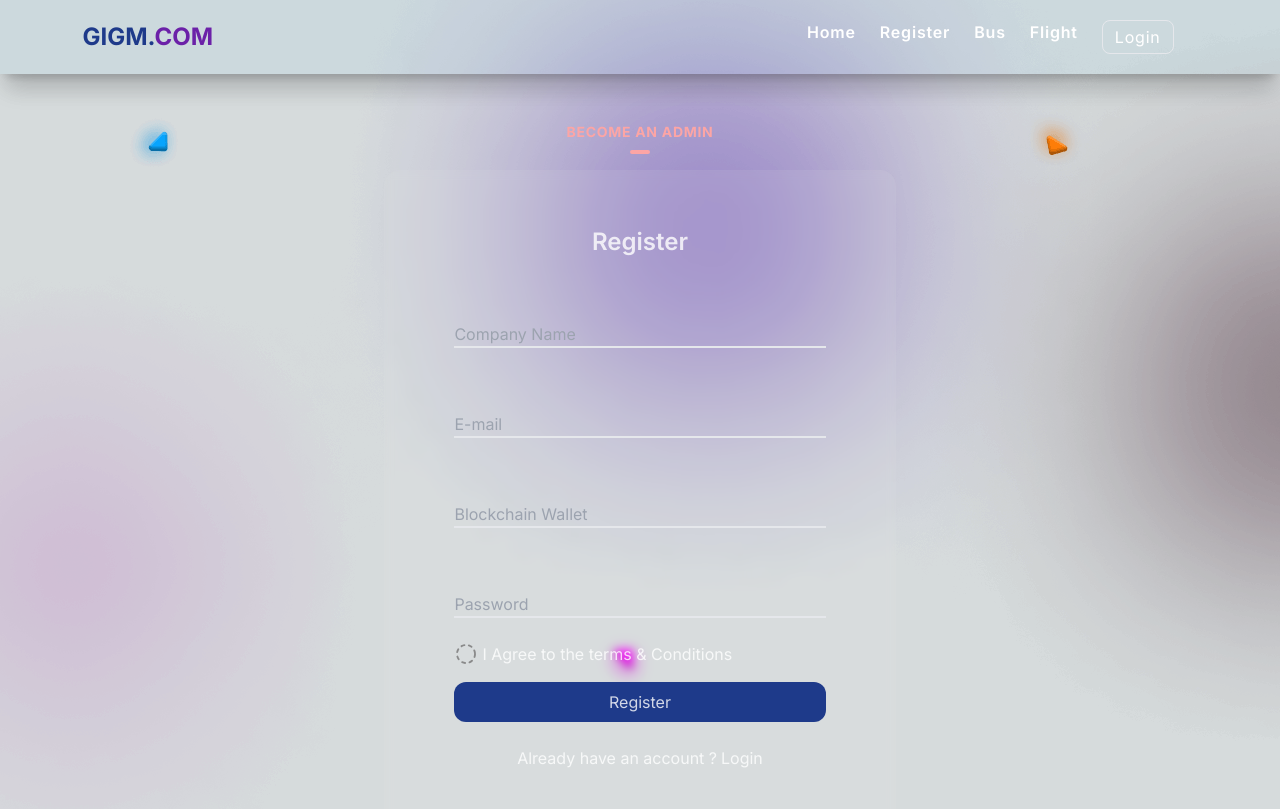
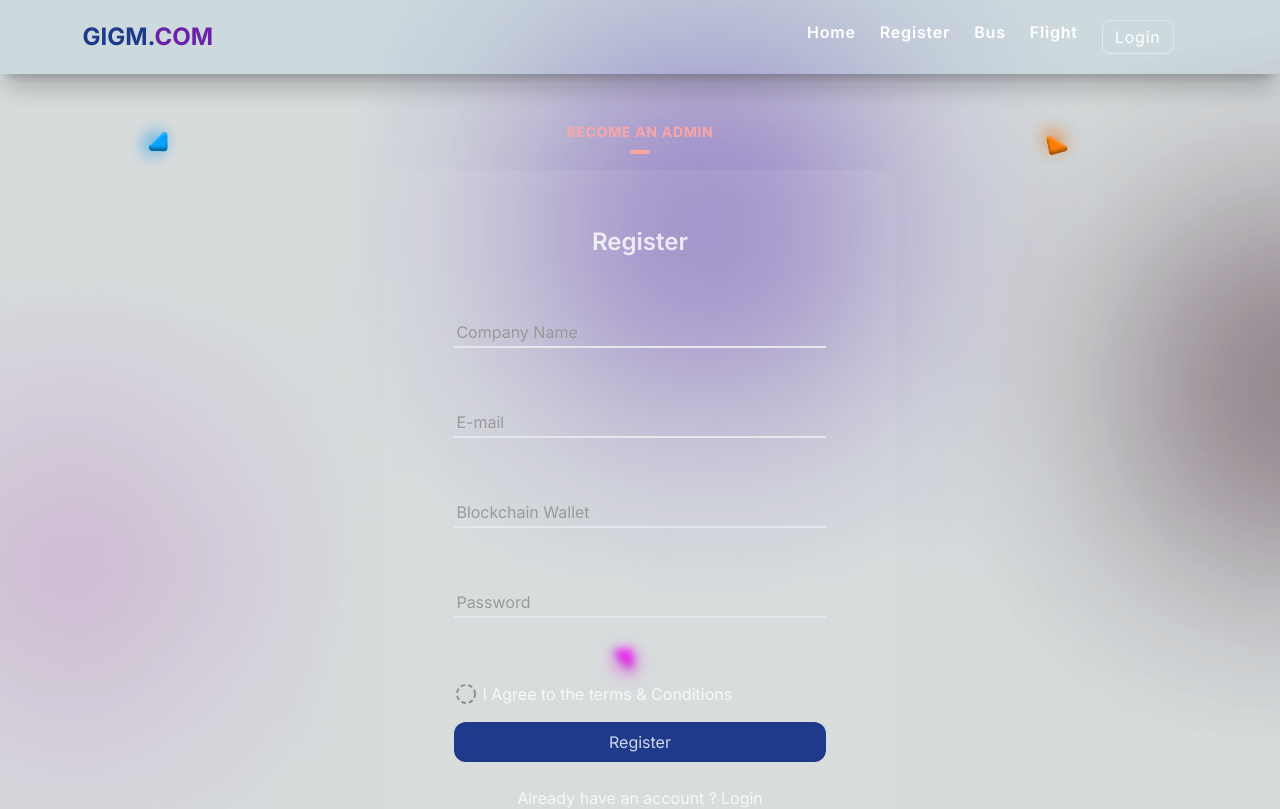
Before and after one commit to JoshdfG/Booking-app, a Next.js app: page /admin in a window 1280 px wide. Shown: the top 809 px of the page. Built offline with nearby package versions, Linux system fonts and the light colour scheme.

Commit message:
modified:   src/app/admin/page.tsx modified:   src/app/useFormEffect.tsx

```diff
--- a/src/app/admin/page.tsx
+++ b/src/app/admin/page.tsx
@@ -1,5 +1,6 @@
 "use client";
 import React, { useState, useRef,useEffect } from "react";
+import { useFormEffect } from "../useFormEffect"
 
 export default function Admin() {
   const inputRef = useRef<HTMLInputElement | null>(null);
@@ -23,64 +24,93 @@ export default function Admin() {
       }, 200);
     }
   };
-  type Errors = {
-    name?: string;
-    email?: string;
-    password?: string;
-    wallet?:string;
-  };
+  // type Errors = {
+  //   name?: string;
+  //   email?: string;
+  //   password?: string;
+  //   wallet?:string;
+  // };
 
-  type SetErrors = (errors: Errors) => void;
-  type SetIsFormValid = (isValid: boolean) => void;
+  // type SetErrors = (errors: Errors) => void;
+  // type SetIsFormValid = (isValid: boolean) => void;
 
-  const [name, setName] = useState<string>('');
-  const [email, setEmail] = useState<string>('');
-  const [password, setPassword] = useState<string>('');
-  const [wallet, setWallet] = useState<string>('');
-  const [errors, setErrors] = useState<Errors>({});
-  const [isFormValid, setIsFormValid] = useState<boolean>(false);
+  // const [name, setName] = useState<string>('');
+  // const [email, setEmail] = useState<string>('');
+  // const [password, setPassword] = useState<string>('');
+  // const [wallet, setWallet] = useState<string>('');
+  // const [errors, setErrors] = useState<Errors>({});
+  // const [isFormValid, setIsFormValid] = useState<boolean>(false);
 
-  useEffect(() => {
-    validateForm();
-  }, [name, email, password,wallet]);
+  // useEffect(() => {
+  //   validateForm();
+  // }, [name, email, password,wallet]);
 
-  const validateForm = () => {
-    let errors: Errors = {};
+  // const validateForm = () => {
+  //   let errors: Errors = {};
 
-    if (!name) {
-      errors.name = 'Required!';
-    }
+  //   if (!name) {
+  //     errors.name = 'Required!';
+  //   }
 
-    if (!email) {
-      errors.email = 'Required!';
-    } else if (!/\S+@\S+\.\S+/.test(email)) {
-      errors.email = 'Email is invalid.';
-    }
+  //   if (!email) {
+  //     errors.email = 'Required!';
+  //   } else if (!/\S+@\S+\.\S+/.test(email)) {
+  //     errors.email = 'Email is invalid.';
+  //   }
 
-    if (!password) {
-      errors.password = 'Required!';
-    } else if (password.length < 6) {
-      errors.password = 'Password must be at least 6 characters.';
-    }
+  //   if (!password) {
+  //     errors.password = 'Required!';
+  //   } else if (password.length < 6) {
+  //     errors.password = 'Password must be at least 6 characters.';
+  //   }
 
-    if (!wallet) {
-      errors.wallet = 'Required!';
-    } else if (password.length < 16) {
-      errors.wallet = 'Enter a valid wallet address.';
-    }
+  //   if (!wallet) {
+  //     errors.wallet = 'Required!';
+  //   } else if (password.length < 16) {
+  //     errors.wallet = 'Enter a valid wallet address.';
+  //   }
 
-    setErrors(errors);
-    setIsFormValid(Object.keys(errors).length === 0);
-  };
+  //   setErrors(errors);
+  //   setIsFormValid(Object.keys(errors).length === 0);
+  // };
 
-  const handleSubmit = () => {
-    if (isFormValid) {
-      console.log('Form submitted successfully!');
-    } else {
-      console.log('Form has errors. Please correct them.');
-    }
-  };
+  // const handleSubmit = () => {
+  //   if (isFormValid) {
+  //     console.log('Form submitted successfully!');
+  //   } else {
+  //     console.log('Form has errors. Please correct them.');
+  //   }
+  // };
+  const {
+    company,
+    setCompany,
+    isCompanyFocused,
+    setIsCompanyFocused,
+    companyInputRef,
+    companyInputChange,
+    companyInputFocus,
+    companyInputBlur,
+    email,
+    emailInputRef,
+    isFocused,
+    handleInputChange,
+    handleInputFocus,
+    handleInputBlur,
+    wallet,
+    walletInputRef,
+    isWalletFocused,
+    walletInputChange,
+    walletInputFocus,
+    walletInputBlur,
+    password,
+    passwordInputRef,
+    isPasswordFocused,
+    passwordInputChange,
+    passwordInputFocus,
+    passwordInputBlur,
+  } = useFormEffect();
   return (
+
     <>
       <div className="min-h-[100dvh] mt-12 w-[85%] md:w-[60%] lg:w-[40%] mx-auto">
         <h1
@@ -98,58 +128,65 @@ export default function Admin() {
             </h1>
           </div>
           <div className="relative">
-            <label htmlFor="">
+          <label htmlFor="" className={` ${isCompanyFocused || company ? 'focused' : ''}`}>
               <input
                  ref={inputRef}
                  type="text"
-                placeholder="Company Name"
+                 id="company-name"
+                 name="company-name"
+                 value={company}
+                 onChange={companyInputChange}
+                 onFocus={companyInputFocus}
+                 onBlur={companyInputBlur}
                  required
-                value={name}
-                onChange={(e)=>setName(e.target.value)}
-                className="input-box w-[80%] bg-transparent border-b-2  mb-16 outline-none"
+                className="w-[80%] bg-transparent border-b-2 mb-16 outline-none"
               />
-
-               {errors.name && name &&
-                (<p className="text-red-500 text-sm absolute top-0 right-0 mt-[24px] mr-12">{errors.name}</p>)
-                }
+               <span className="placeholder">Company Name</span>
             </label>
-            <label htmlFor="">
+            <label htmlFor="email" className={` ${isFocused || email ? 'focused' : ''}`}>
             <input
               ref={inputRef}
               type="text"
+              id="email"
+              name="email"
+              value={email}
+              onChange={handleInputChange}
+              onFocus={handleInputFocus}
+              onBlur={handleInputBlur}
               required
-                placeholder="E-mail"
-                value={email}
-                onChange={(e)=>setEmail(e.target.value)}
               className="w-[80%] bg-transparent border-b-2 mb-16 outline-none"
             />
-                 {errors.email && email &&
-                (<p className="text-red-500 text-sm absolute top-0 right-0 mt-[24px] mr-12">{errors.email}</p>)
-                }
+            <span className="placeholder">E-mail</span>
           </label>
-            <label htmlFor="">
+          <label htmlFor="" className={` ${isWalletFocused || wallet ? 'focused' : ''}`}>
               <input
                  ref={inputRef}
-                type="Password"
-                placeholder="Blockchain Wallet"
+                 type="text"
+                 id="Blockchain Wallet"
+                 name="Blockchain Wallet"
+                 value={wallet}
+                 onChange={walletInputChange}
+                 onFocus={walletInputFocus}
+                 onBlur={walletInputBlur}
                  required
-                value={wallet}
-                onChange={(e)=>setWallet(e.target.value)}
                 className="w-[80%] bg-transparent border-b-2 mb-16 outline-none"
               />
-                  {errors.wallet && wallet && <p className="text-red-500 text-sm  absolute top-0 right-0 mt-[205px] mr-12">{errors.wallet}</p>}
+               <span className="placeholder">Blockchain Wallet</span>
             </label>
-            <label htmlFor="">
+            <label htmlFor="" className={` ${isPasswordFocused || password ? 'focused' : ''}`}>
               <input
                  ref={inputRef}
-                type="Password"
-                placeholder="Password"
+                 type="text"
+                 id="password"
+                 name="password"
+                 value={password}
+                 onChange={passwordInputChange}
+                 onFocus={passwordInputFocus}
+                 onBlur={passwordInputBlur}
                  required
-                value={password}
-                onChange={(e)=>setPassword(e.target.value)}
-                className="w-[80%] bg-transparent border-b-2 mb-6 outline-none"
+                className="w-[80%] bg-transparent border-b-2 mb-16 outline-none"
               />
-               {errors.password && password && <p className="text-red-500 text-sm absolute top-0 right-0 mt-[294px] mr-12">{errors.password}</p>}
+               <span className="placeholder">Password</span>
             </label>
           </div>
           <div className="flex justify-between mx-auto w-[80%]">
--- a/src/app/useFormEffect.tsx
+++ b/src/app/useFormEffect.tsx
@@ -49,7 +49,30 @@ export const useFormEffect = () => {
     setIsPasswordFocused(false);
   };
 
+  const [company, setCompany] = useState('');
+  const [isCompanyFocused, setIsCompanyFocused] = useState(false);
+  const companyInputRef = useRef();
+
+  const companyInputChange = (e: { target: { value: SetStateAction<string>; }; }) => {
+    setCompany(e.target.value);
+  };
+
+  const companyInputFocus = () => {
+    setIsCompanyFocused(true);
+  };
+
+  const companyInputBlur = () => {
+    setIsCompanyFocused(false);
+  };
   return {
+    company,
+    setCompany,
+    isCompanyFocused,
+    setIsCompanyFocused,
+    companyInputRef,
+    companyInputChange,
+    companyInputFocus,
+    companyInputBlur,
     email,
     emailInputRef,
     isFocused,
```
Lines whose indentation alone changed are shown as unchanged.
